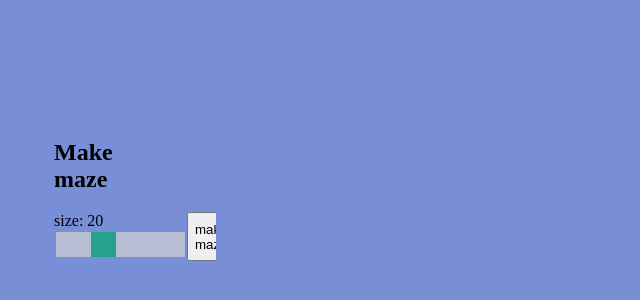
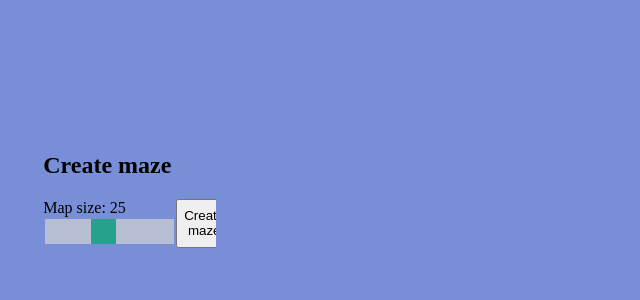
Before and after one commit to gijsdl/maze, a plain HTML site: page index.html in a window 1280 px wide. Shown: the part 210-510 px from the top of the page, without its empty margins (0-640 px from the left). Drawn offline with Linux system fonts and the light colour scheme.

Commit message:
updated style and renamed titles

```diff
--- a/css/style.css
+++ b/css/style.css
@@ -23,7 +23,7 @@ main {
 
 .maze-create, .run-maze {
     margin: auto;
-    width: 50%;
+    width: 60%;
 }
 
 h1 {
--- a/index.html
+++ b/index.html
@@ -2,20 +2,20 @@
 <html lang="en">
 <head>
     <meta charset="UTF-8">
-    <title>Title</title>
+    <title>Maze</title>
     <link rel="stylesheet" type="text/css" href="css/style.css">
 </head>
 <body>
 <main>
     <div class="inputs-wrapper">
         <div class="maze-create">
-            <h2>Make maze</h2>
+            <h2>Create maze</h2>
             <div class="maze-create-inputs">
-                <label> size:  <span class="size-value"></span>
-                    <input type="range" min="5" max="50" class="size-slider" value="20">
+                <label> Map size:  <span class="size-value"></span>
+                    <input type="range" min="5" max="50" class="size-slider" value="25">
                 </label>
 
-                <button class="make-map-btn">make maze</button>
+                <button class="make-map-btn">Create maze</button>
             </div>
         </div>
     </div>
```
